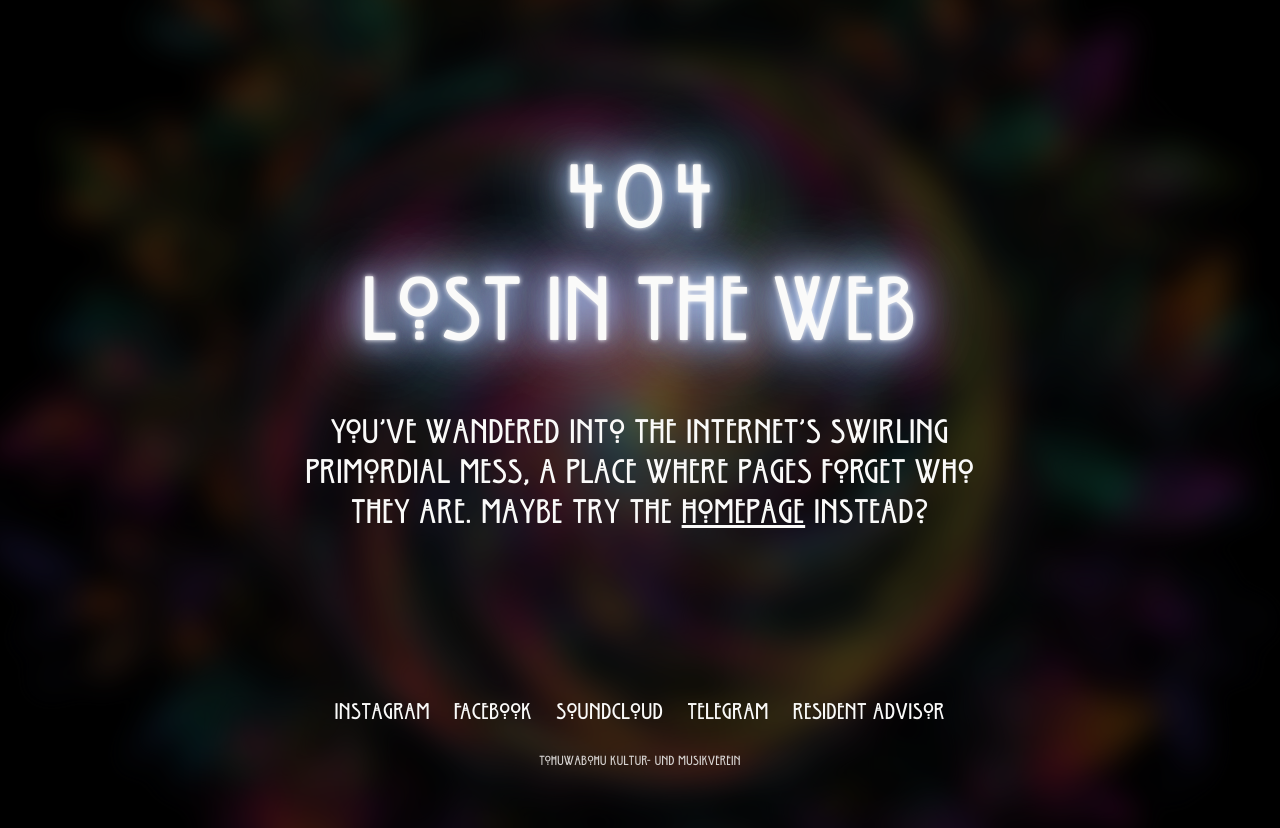
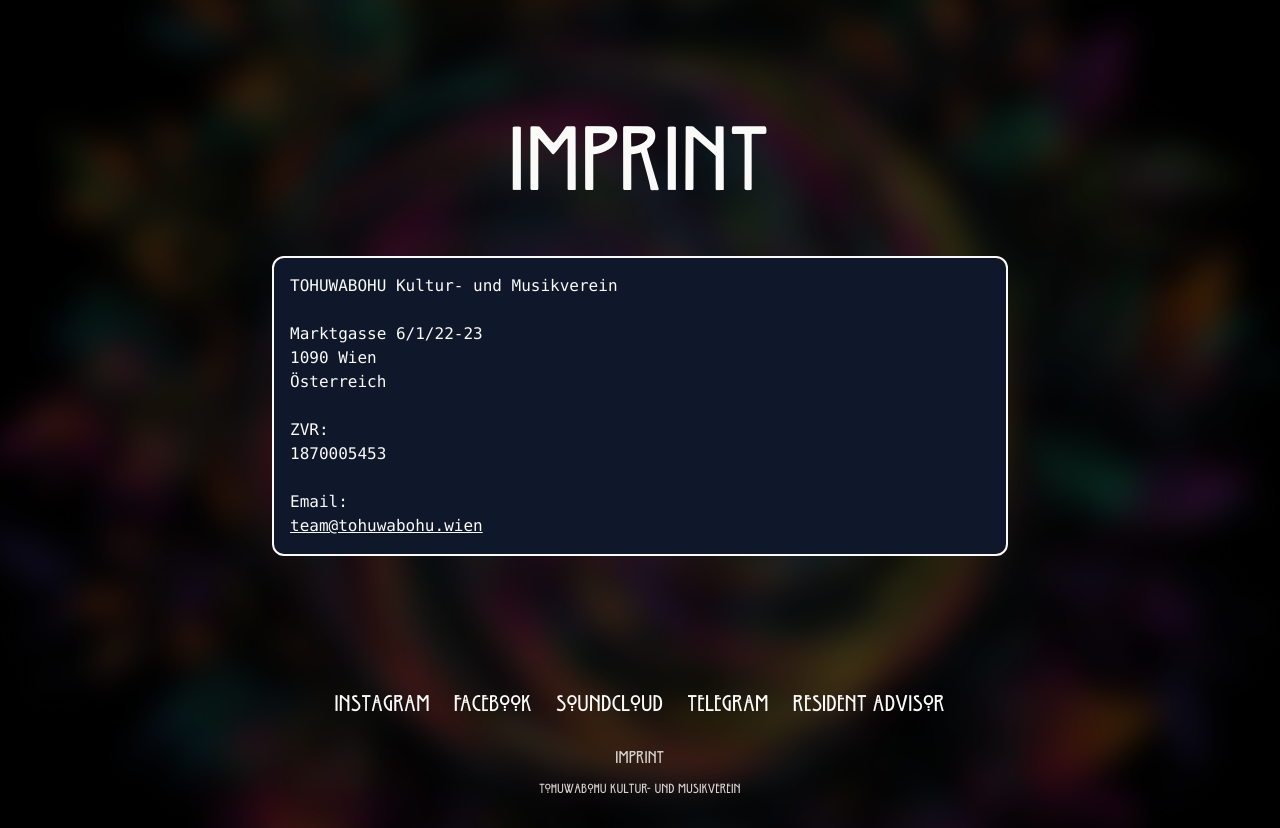
Before and after one commit to mGallee/tohuwabohu, a Next.js app: page /imprint in a window 1280 px wide. Before the commit this address had no page. Before the commit the page ends 800 px from the top, so only its background shows below. Built offline with nearby package versions, Linux system fonts and the light colour scheme.

Commit message:
feat: add imprint page

```diff
--- /dev/null
+++ b/src/app/imprint/page.tsx
@@ -0,0 +1,35 @@
+import Link from 'next/link';
+
+export default function Imprint() {
+  return (
+    <div className="flex flex-1 flex-col justify-center gap-16 py-8 md:gap-32 md:py-16">
+      <section className="flex flex-col gap-8 md:gap-16">
+        <h1 className="text-center text-6xl md:text-8xl">Imprint</h1>
+        <div className="flex flex-col gap-6 rounded-xl border-2 border-stone-50 bg-slate-900 p-4 font-mono">
+          <p>TOHUWABOHU Kultur- und Musikverein</p>
+          <div className="flex flex-col">
+            <address className="not-italic">
+              Marktgasse 6/1/22-23
+              <br />
+              1090 Wien
+              <br />
+              Österreich
+            </address>
+          </div>
+          <div>
+            <div>ZVR:</div>
+            <div>1870005453</div>
+          </div>
+          <div>
+            <div>Email:</div>
+            <div>
+              <Link className="underline" href="mailto:team@tohuwabohu.wien">
+                team@tohuwabohu.wien
+              </Link>
+            </div>
+          </div>
+        </div>
+      </section>
+    </div>
+  );
+}
--- a/src/app/sitemap.ts
+++ b/src/app/sitemap.ts
@@ -8,5 +8,10 @@ export default function sitemap(): MetadataRoute.Sitemap {
       priority: 0.5,
       changeFrequency: 'weekly',
     },
+    {
+      url: `${baseUrl}/imprint`,
+      priority: 0.5,
+      changeFrequency: 'weekly',
+    },
   ];
 }
--- a/src/components/Footer.tsx
+++ b/src/components/Footer.tsx
@@ -15,8 +15,13 @@ export default function Footer() {
           </Link>
         ))}
       </div>
-      <div className="text-center text-sm text-stone-300">
-        Tohuwabohu Kultur- und Musikverein
+      <div className="flex flex-col items-center gap-2">
+        <Link className="text-center text-lg text-stone-300" href="/imprint">
+          Imprint
+        </Link>
+        <div className="text-center text-sm text-stone-300">
+          Tohuwabohu Kultur- und Musikverein
+        </div>
       </div>
     </footer>
   );
```
